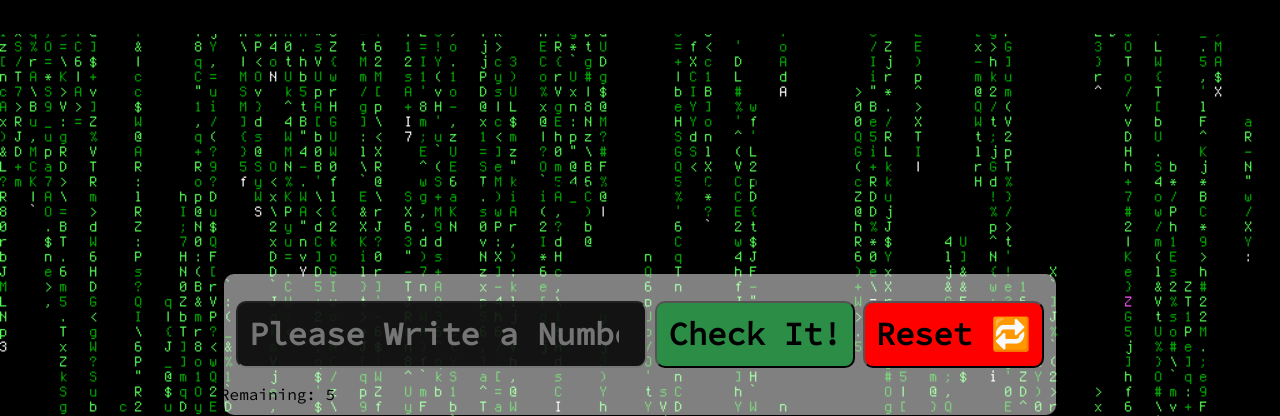
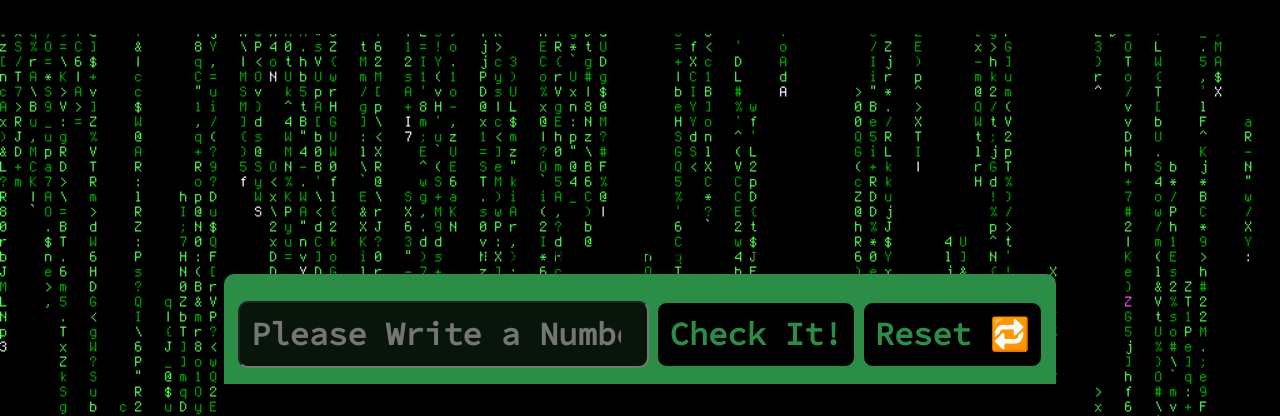
Before and after one commit to mkaruc/guessTheNumber, a plain HTML site: page index.html in a window 1280 px wide. Shown: the part 126-542 px from the top of the page. Drawn offline with Linux system fonts and the light colour scheme.

Commit message:
endoftheproject

```diff
--- a/index.html
+++ b/index.html
@@ -15,7 +15,7 @@
     <section>
         <div>
             <div class="upperMenu">
-            <input type="number" id="userGuess" placeholder="Please Write a Number">
+            <input type="number" id="userGuess" placeholder="Please Write a Number Between 1 and 100">
             <input type="submit" value="Check It!" class="guessSubmit" id="submitguess">
             <input type="button" class="resetBtn" value="Reset 🔁" onClick="resetButton()"></div>
             <p id="alertArea"></p>
--- a/style.css
+++ b/style.css
@@ -27,7 +27,7 @@ header{
     font-size: 300%;
 }
 section{
-    background-color: rgba(255, 255, 255, 0.5);
+    background-color: #2C8D46;
     display: flex;
     align-items: center;
     justify-content: center;
@@ -58,17 +58,27 @@ section{
 .guessSubmit{
     padding: .7rem;
     font-size: 2rem;
-    background: #2C8D46;
+    background: black;
     font-weight: bolder;
     border-radius: 10px;
     width: 30%;
+    color: #2C8D46;
+    border: 1px solid #2C8D46;
 }
 
 .resetBtn{
     padding: .7rem;
     font-size: 2rem;
-    background: red;
+    background: black;
     font-weight: bolder;
     border-radius: 10px;
     width: 30%;
+    color: #2C8D46;
+    border: 1px solid #2C8D46;
 }
+section div p{
+    padding: .8rem;
+    background: black;
+    color: #2C8D46;
+    font-size: 200%;
+}
```
